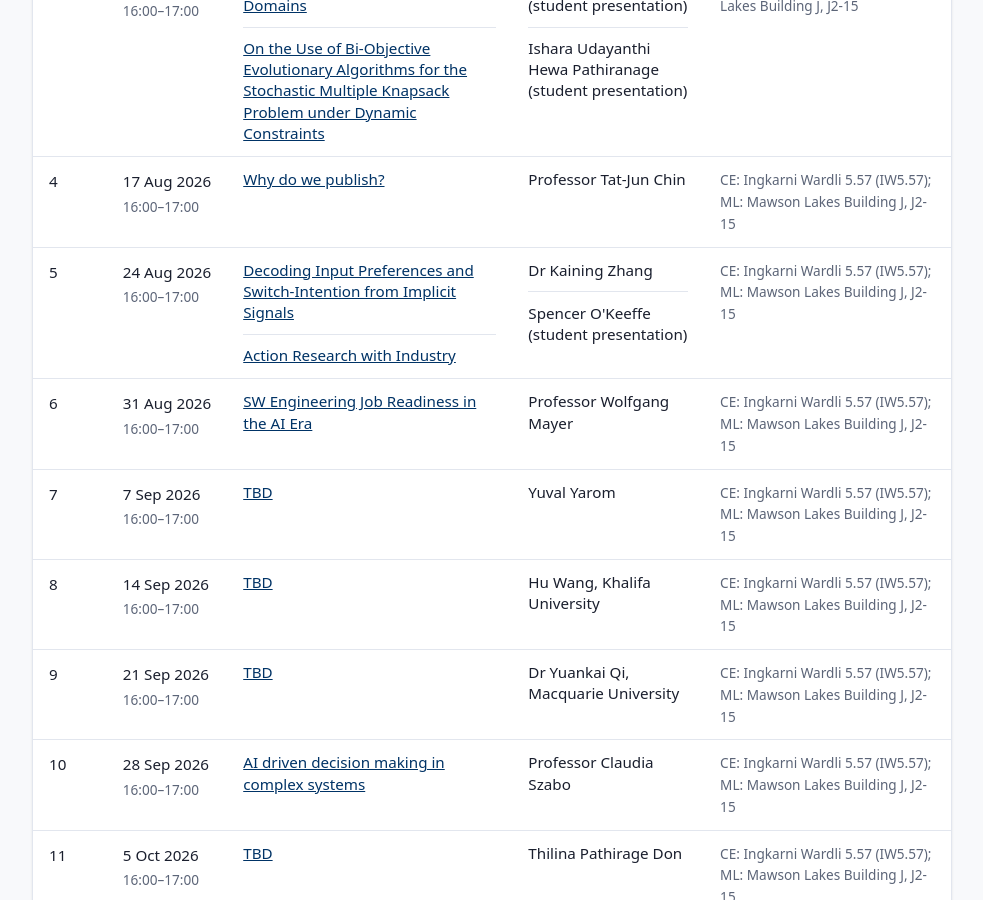
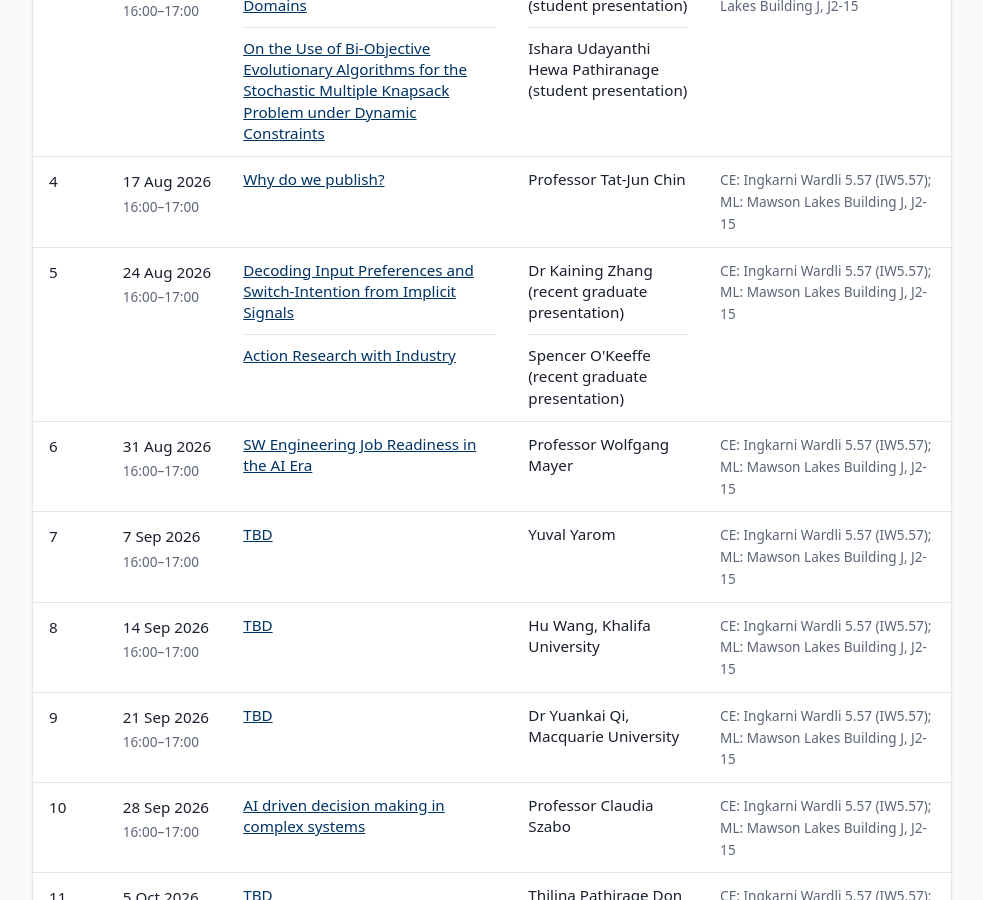
Before and after one commit to ht-timchen/Adelaide-CSIT-GRC, a Jekyll site: the page built from grs-series.md, in a window 1280 px wide and 900 px high, scrolled down 664 px. Shown: the whole window, without its empty margins (148-1131 px from the left). Built offline with Jekyll 4.4.1, drawn with Linux system fonts in a browser that asks for light colours; some of the changed text lies outside the part shown.

Commit message:
Label Kaining Zhang and Spencer O'Keeffe as recent graduate presentations.
Co-authored-by: Cursor <cursoragent@cursor.com>

```diff
--- a/_data/seminars.yml
+++ b/_data/seminars.yml
@@ -398,7 +398,7 @@ seminars:
     series: hdr-2026
     session_number: 5
     title: "Decoding Input Preferences and Switch-Intention from Implicit Signals"
-    speaker: "Dr Kaining Zhang"
+    speaker: "Dr Kaining Zhang (recent graduate presentation)"
     date: 2026-08-24
     time: "16:00–17:00"
     location: "CE: Ingkarni Wardli 5.57 (IW5.57); ML: Mawson Lakes Building J, J2-15"
@@ -413,7 +413,7 @@ seminars:
     series: hdr-2026
     session_number: 5
     title: "Action Research with Industry"
-    speaker: "Spencer O'Keeffe (student presentation)"
+    speaker: "Spencer O'Keeffe (recent graduate presentation)"
     date: 2026-08-24
     time: "16:00–17:00"
     location: "CE: Ingkarni Wardli 5.57 (IW5.57); ML: Mawson Lakes Building J, J2-15"
```
